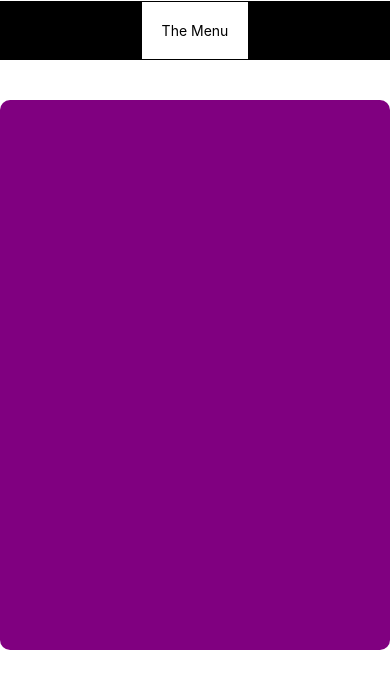
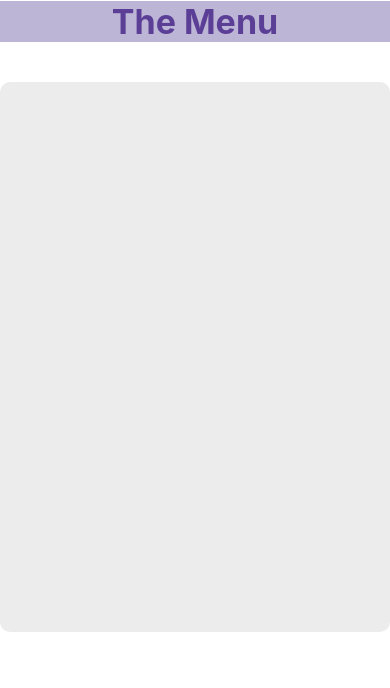
Before and after one commit to ST10449855/ChefChristoffel, a React Native app: screen / in a window 390 px wide. Shown: the top 688 px of the page. Built offline with nearby package versions, Linux system fonts and the light colour scheme.

Commit message:
Changes made

```diff
--- a/App.tsx
+++ b/App.tsx
@@ -5,7 +5,7 @@ export default function App() {
   return (
     <SafeAreaView style={styles.container}>
       <View style={styles.headingContainer}>
-        <Text style={styles.container}>The Menu</Text>
+        <Text style={styles.trackerName}>The Menu</Text>
       </View>
 
     <View style={styles.listView}>
@@ -24,28 +24,33 @@ const styles = StyleSheet.create({
     backgroundColor: 'white',
   },
   headingContainer:{
-    backgroundColor: 'black',
+    backgroundColor: '#BDB5D5',
     alignItems: 'center',
     justifyContent: 'center',
     marginBottom: 100,
-    width: '100%'
+    width: '100%',
   },
   trackerName:{
     fontSize: 34,
     fontWeight: 'bold',
+    color:'#5B3E96'
   },
   listView:{
     marginTop: -60,
     width: '100%',
     height: 550,
     borderRadius:10,
-    backgroundColor: 'purple',
+    backgroundColor: '#ECECEC',
   },
   userImageView:{
     alignItems: 'center',
     justifyContent: 'flex-start',
     width: '100%',
     marginVertical: 5,
-    backgroundColor:'',
+    backgroundColor:'#CBC3E3',
+    padding: 15,
+    marginTop: 40,
+    marginBottom: 50,
+    borderRadius:10
   },
 });
--- a/package.json
+++ b/package.json
@@ -9,6 +9,7 @@
     "web": "expo start --web"
   },
   "dependencies": {
+    "@react-native-picker/picker": "^2.8.1",
     "expo": "~51.0.28",
     "expo-status-bar": "~1.12.1",
     "react": "18.2.0",
```
Also changed, not shown: 1 other file (tests, documents, lock files or other folders).
